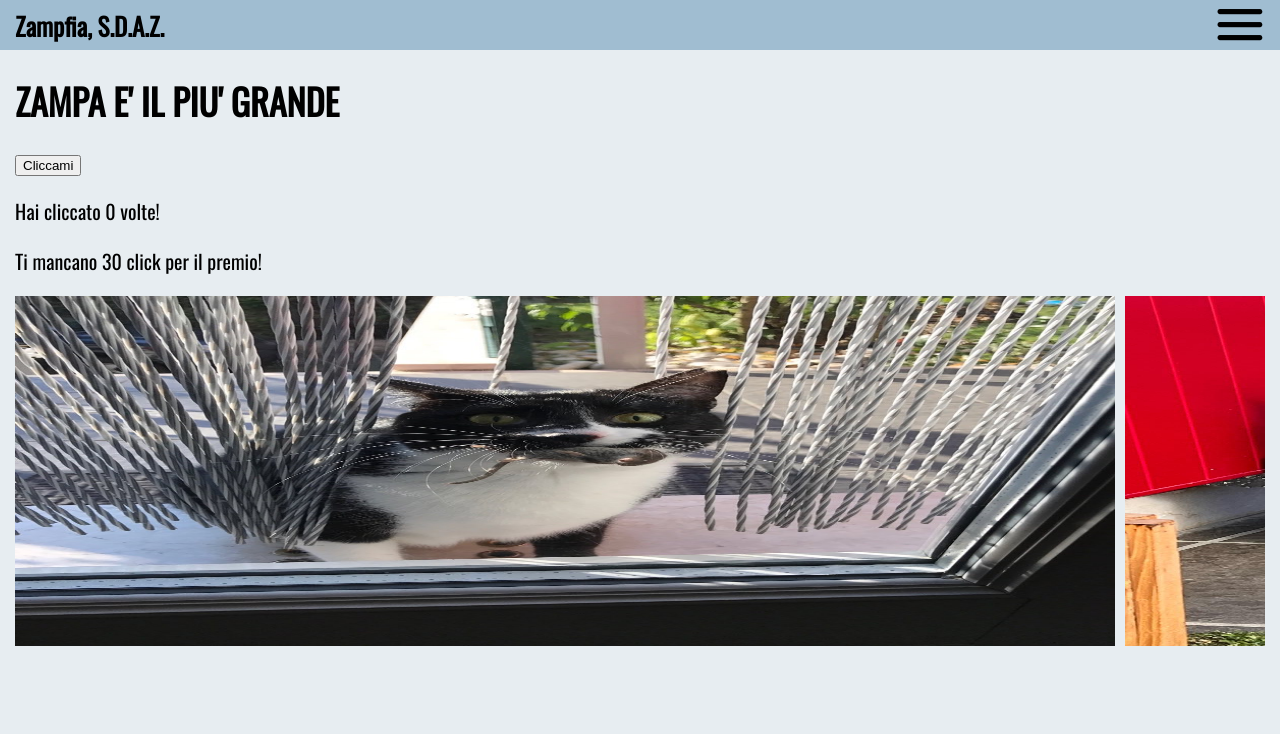
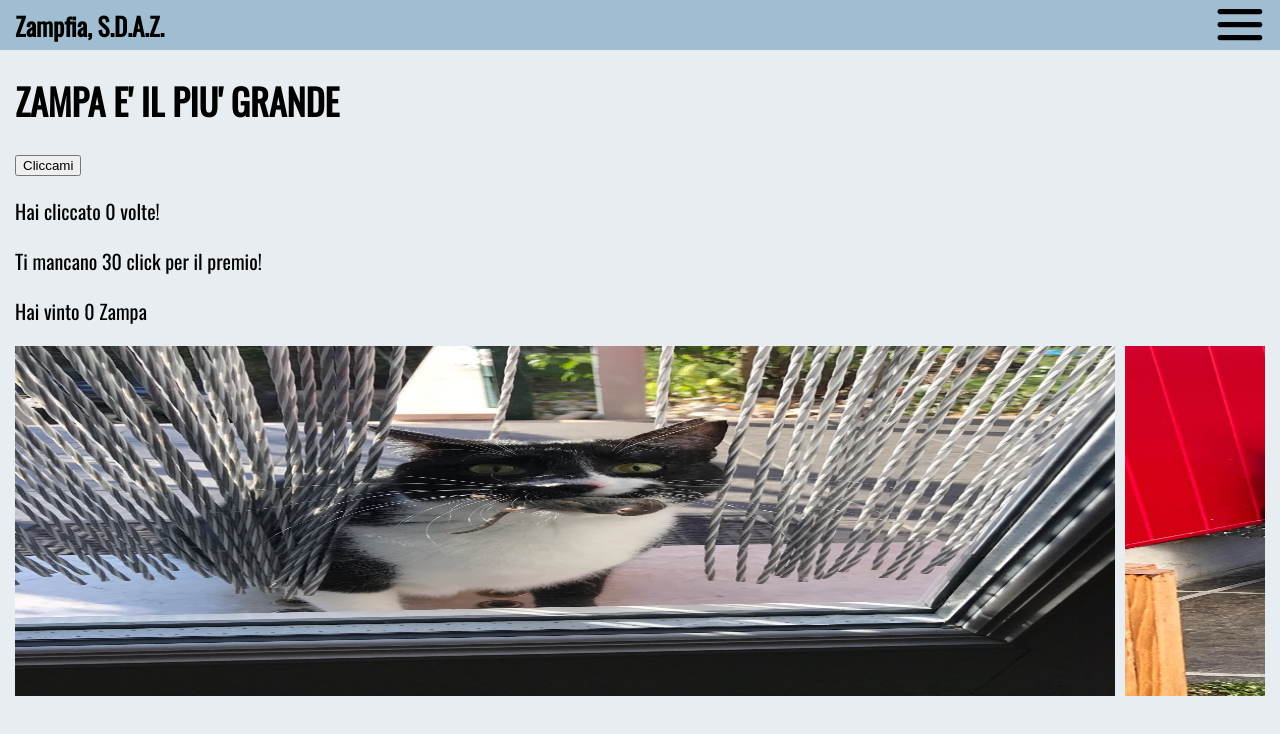
Before and after one commit to zampfia/zampfia.github.io, a Next.js app: page / in a window 1280 px wide. Shown: the top 734 px of the page. Built offline with nearby package versions, Linux system fonts and the light colour scheme.

Commit message:
Added the Zampa count

```diff
--- a/app/imgContainer.tsx
+++ b/app/imgContainer.tsx
@@ -17,11 +17,13 @@ const getRandomImage = () => {
   const ImageContainer = () => {
     const [clickCount, setClickCount] = useState(0);
     const [randomImage, setRandomImage] = useState(null);
+    const [zampaCount, setZampaCount] = useState(0);
 
     useEffect(() => {
       if (clickCount === 30) {
-      alert('HAI VINTO UN ZAMPA!\nTI VERRA\' SPEDITO A CASA TRA 2/3 GIORNI LAVORATIVI!');
-      setClickCount(0);
+        alert('HAI VINTO UN ZAMPA!\nTI VERRA\' SPEDITO A CASA TRA 2/3 GIORNI LAVORATIVI!');
+        setClickCount(0);
+        setZampaCount(zampaCount + 1);
       }
   }, [clickCount]);
 
@@ -35,6 +37,7 @@ const getRandomImage = () => {
       <button className="button" onClick={handleClick}>Cliccami</button>
       <p className="label">Hai cliccato {clickCount} volte!</p>
       <p className="label">Ti mancano {30 - clickCount} click per il premio!</p>
+      <p className="label">Hai vinto {zampaCount} Zampa</p>
       {randomImage && <img className="image" src={randomImage} alt="Random Image" />}
     </div>
   );
```
